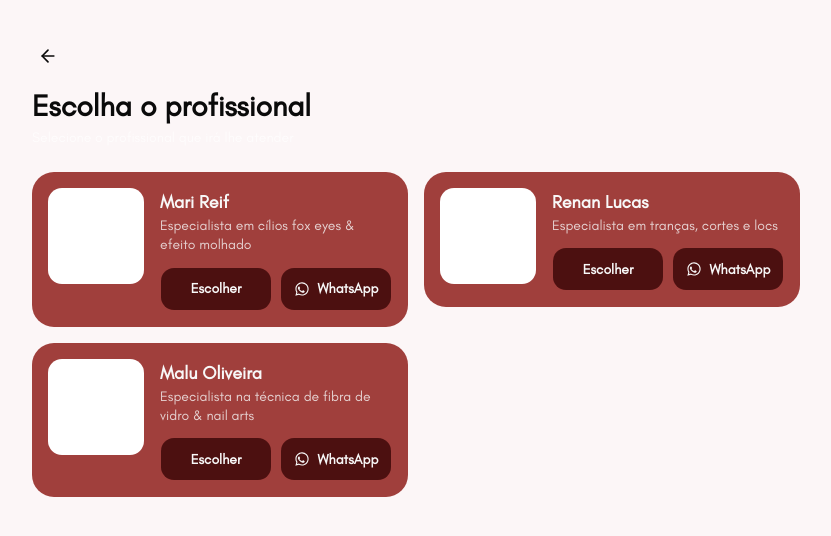
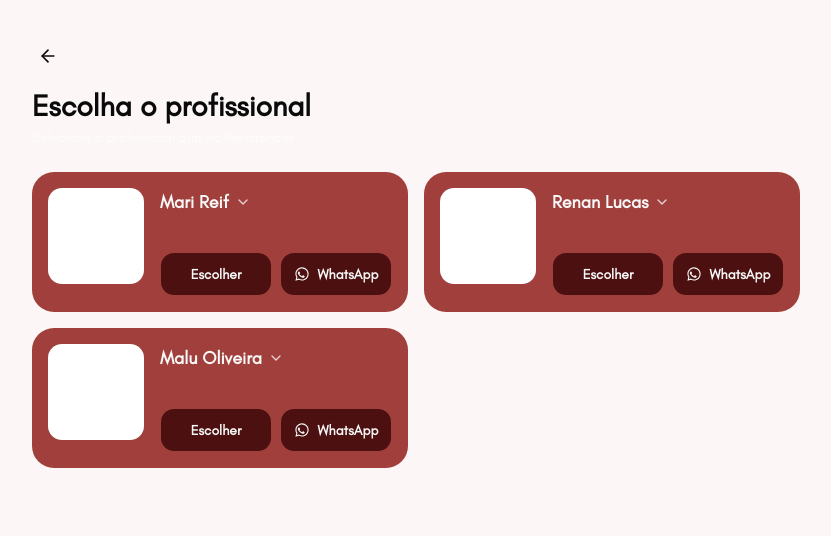
Before and after one commit to AnaVolkmannn/agendareif-frontend, a Next.js app: page /pages/professional in a window 1280 px wide. Shown: the top 536 px of the page, without its empty margins (224-1055 px from the left). Built offline with nearby package versions, Linux system fonts and the light colour scheme.

Commit message:
fix: profissionals screan component

```diff
--- a/components/sections/professional/professional-card.tsx
+++ b/components/sections/professional/professional-card.tsx
@@ -1,6 +1,10 @@
 "use client";
 
+import { useState } from "react";
+import { ChevronDown } from "lucide-react";
+
 import { Button } from "@/components/ui/button";
+import { cn } from "@/lib/utils";
 import type { Profissional } from "@/types/profissional";
 
 interface ProfessionalCardProps {
@@ -14,8 +18,10 @@ function buildWhatsappLink(whatsapp: string) {
 }
 
 export function ProfessionalCard({ profissional, onEscolher }: ProfessionalCardProps) {
+  const [expandido, setExpandido] = useState(false);
+
   return (
-    <article className="flex gap-4 rounded-3xl bg-secondary p-4 text-secondary-foreground">
+    <article className="flex h-full min-h-[132px] gap-4 rounded-3xl bg-secondary p-4 text-secondary-foreground md:min-h-[140px]">
       <div className="h-[78px] w-[78px] shrink-0 overflow-hidden rounded-xl bg-white md:h-24 md:w-24">
         {profissional.fotoUrl ? (
           // eslint-disable-next-line @next/next/no-img-element -- URL mockada/externa, sem domínio configurado em next.config.ts
@@ -27,13 +33,34 @@ export function ProfessionalCard({ profissional, onEscolher }: ProfessionalCardP
         ) : null}
       </div>
 
-      <div className="min-w-0 flex-1">
-        <h2 className="font-glacial text-base font-bold md:text-lg">{profissional.nome}</h2>
-        <p className="mb-3 text-[13px] leading-snug text-secondary-foreground/80 md:text-sm">
-          {profissional.especialidade}
-        </p>
+      <div className="flex min-w-0 flex-1 flex-col">
+        <button
+          type="button"
+          onClick={() => setExpandido((atual) => !atual)}
+          aria-expanded={expandido}
+          className="flex items-center gap-1.5 text-left"
+        >
+          <h2 className="font-glacial text-base font-bold md:text-lg">{profissional.nome}</h2>
+          <ChevronDown
+            className={cn(
+              "size-4 shrink-0 text-secondary-foreground/80 transition-transform",
+              expandido && "rotate-180"
+            )}
+          />
+        </button>
 
-        <div className="flex flex-col gap-2 sm:flex-row">
+        <div
+          className={cn(
+            "grid transition-all duration-200 ease-out",
+            expandido ? "mb-3 mt-1 grid-rows-[1fr] opacity-100" : "grid-rows-[0fr] opacity-0"
+          )}
+        >
+          <p className="overflow-hidden text-[13px] leading-snug text-secondary-foreground/80 md:text-sm">
+            {profissional.especialidade}
+          </p>
+        </div>
+
+        <div className="mt-auto flex flex-col gap-2 sm:flex-row">
           <Button
             type="button"
             onClick={() => onEscolher(profissional)}
```
